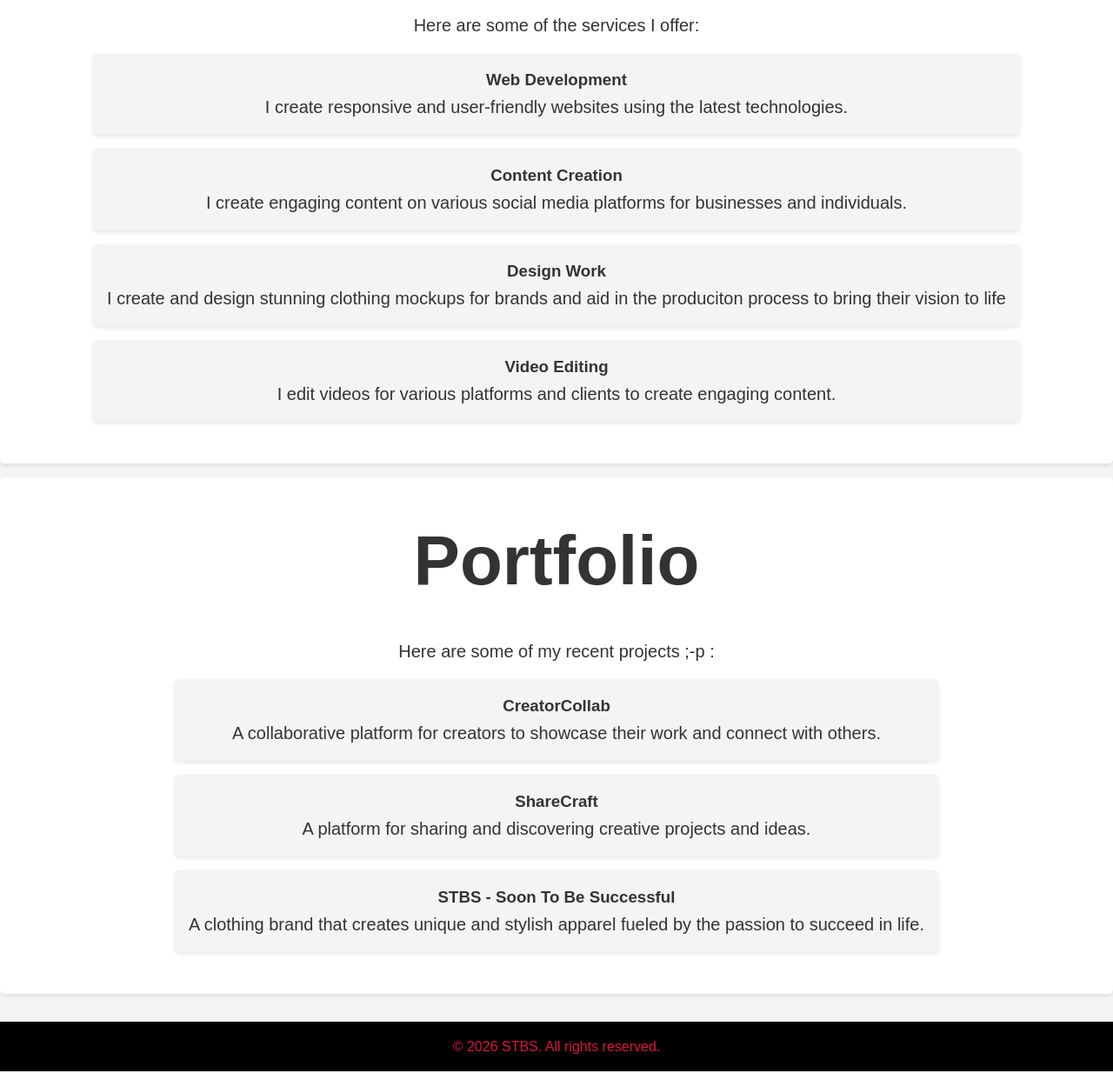
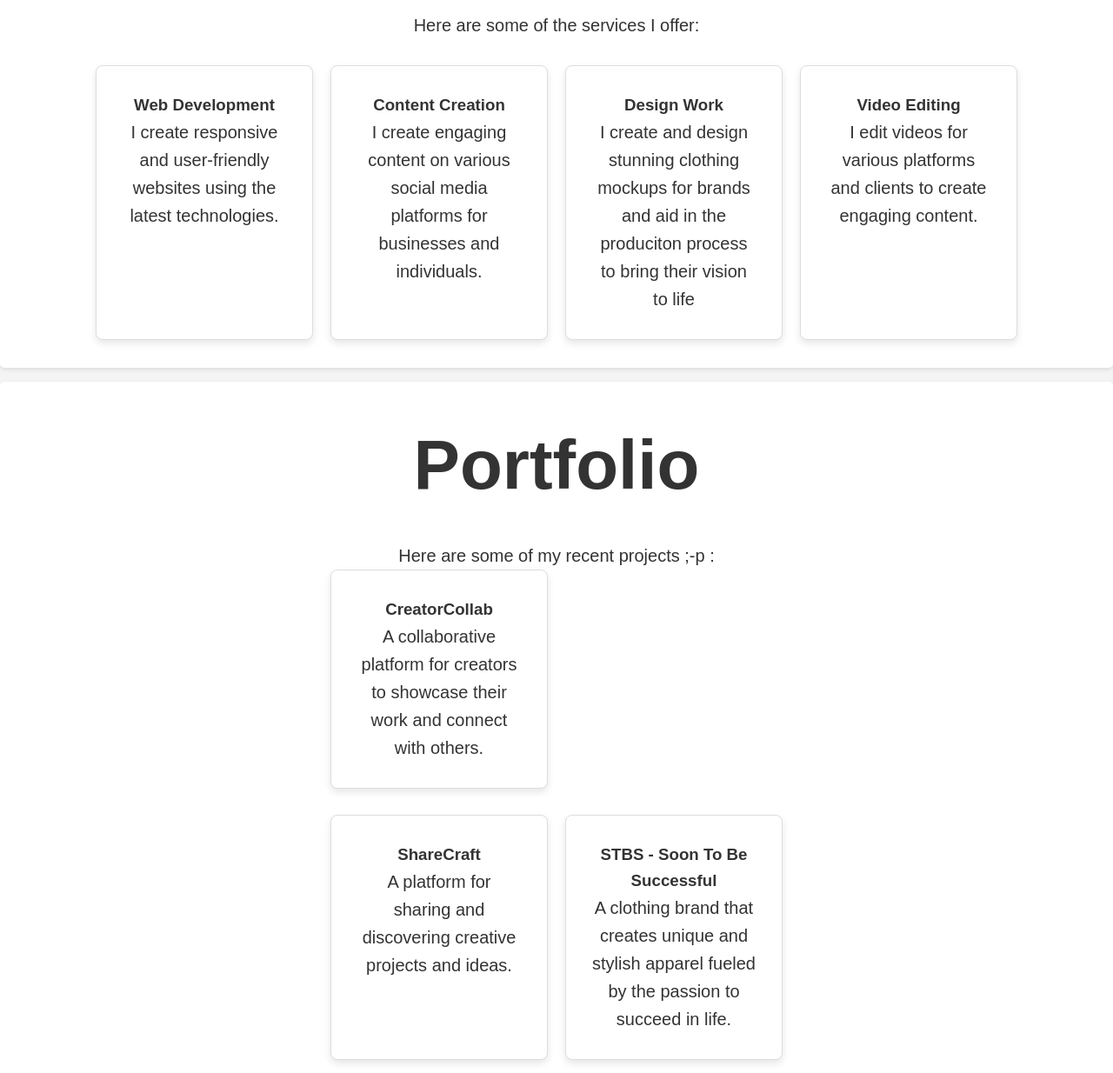
Before and after one commit to pkaybyte/first-project-, a plain HTML site: page index.html in a window 1280 px wide. Shown: the part 1686-2920 px from the top of the page at 87% size. Drawn offline with Linux system fonts and the light colour scheme.

Commit message:
fixed cards css

```diff
--- a/index.html
+++ b/index.html
@@ -47,6 +47,7 @@
         <div class="services">
             <h2>Services</h2>
             <p>Here are some of the services I offer:</p>
+            <div class="services-grid">
             <div class="card">
                 <div class="card-container">
                     <h3 class="card-title">Web Development</h3>
@@ -72,6 +73,7 @@
                 </div>
             </div>
         </div>
+        </div>
     </section>
     <section id="Portfolio" class="portfolio-section">
         <div class="portfolio">
@@ -83,6 +85,7 @@
                     <p class="card-description">A collaborative platform for creators to showcase their work and connect with others.</p>
                 </div>
             </div>
+            <div class="portfolio-grid">
             <div class="card">
                 <div class="card-container">
                     <h3 class="card-title">ShareCraft</h3>
@@ -96,6 +99,7 @@
                 </div>
             </div>
         </div>
+        </div>
     </section>
     <footer class="footer">
         <p>&copy; 2026 STBS. All rights reserved.</p>
--- a/styles.css
+++ b/styles.css
@@ -153,14 +153,32 @@ section h2 {
   font-size: 1.25rem;
 }
 
+.services-grid {
+  display: flex;
+  flex-direction: row;
+  justify-content: center;
+  gap: 20px;
+  flex-wrap: wrap;
+  margin-top: 30px;
+}
+
 .card {
-  background-color: #f4f4f4;
-  padding: 1rem;
-  margin: 1rem;
-  border-radius: 5px;
-  box-shadow: 0 2px 5px rgba(0, 0, 0, 0.1);
+  background-color: white;
+  border: 1px solid #ddd;
+  border-radius: 8px;
+  overflow: hidden;
+  box-shadow: 0 4px 8px rgba(0,0,0,0.1);
+  width: 250px;
+}
+
+.card-container {
+  flex: 1.5;
+  padding: 30px;
+
+  /* Optional: Center the text vertically */
   display: flex;
   flex-direction: column;
+  justify-content: center;
 }
 
 .portfolio-section {
@@ -178,6 +196,15 @@ section h2 {
 .portfolio-section p {
   font-size: 1.25rem;
 }
+
+.portfolio-grid {
+  display: flex;
+  flex-direction: row;
+  justify-content: center;
+  gap: 20px;
+  flex-wrap: wrap;
+  margin-top: 30px;
+}
 /* Footer Styles */
 footer {
   background-color: #000000;
```
